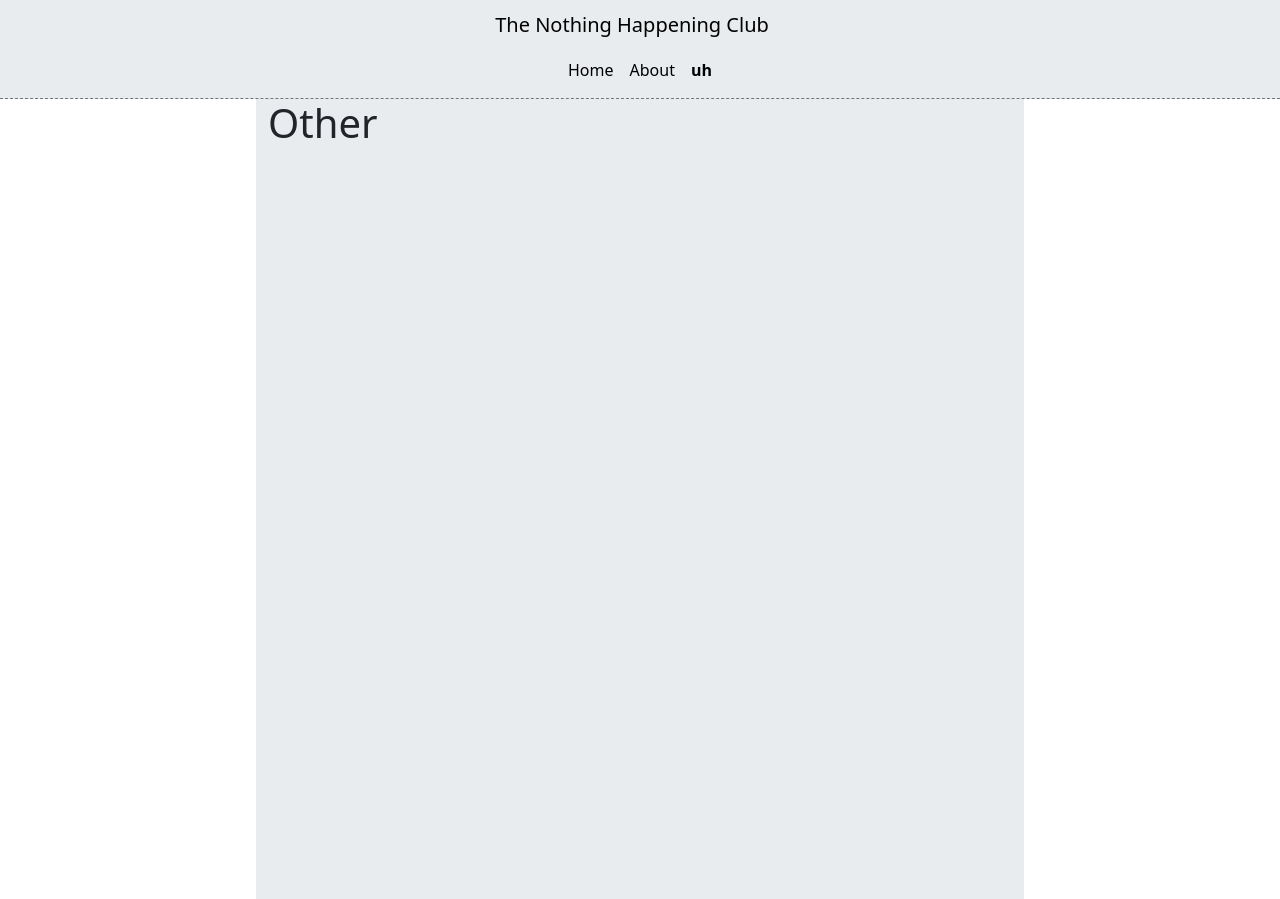
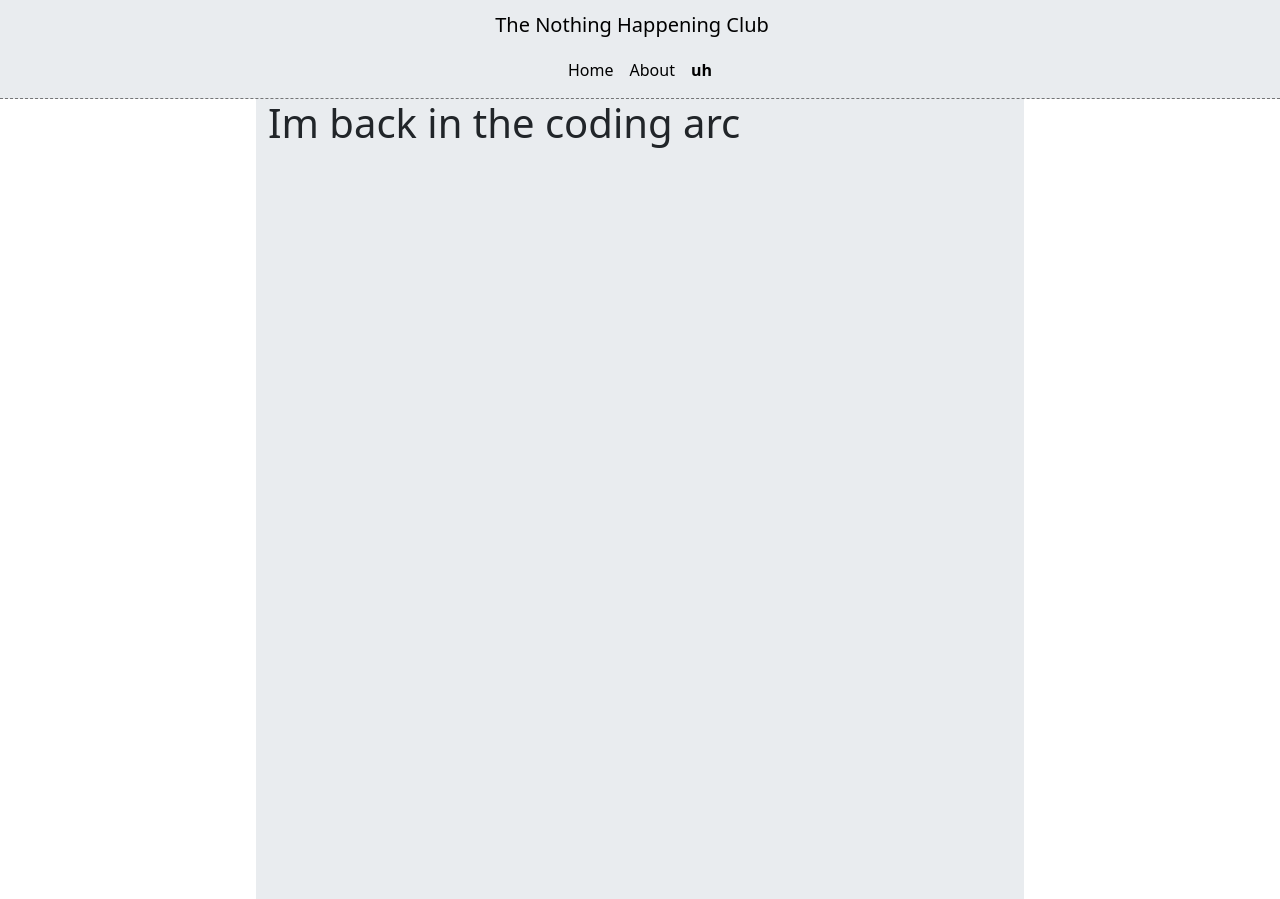
Before and after one commit to muffunfase/Nothing-Happening, a Flask app: page /uh in a window 1280 px wide. Run offline with Flask 3, Linux system fonts and the light colour scheme.

Commit message:
Update other.html

```diff
--- a/templates/other.html
+++ b/templates/other.html
@@ -1,7 +1,7 @@
 {% extends 'layout.html' %}
 
 {% block body %}
-<h1 class="mx-auto">Other</h1>
+<h1 class="mx-auto">Im back in the coding arc</h1>
 
 
 {% endblock %}
```
